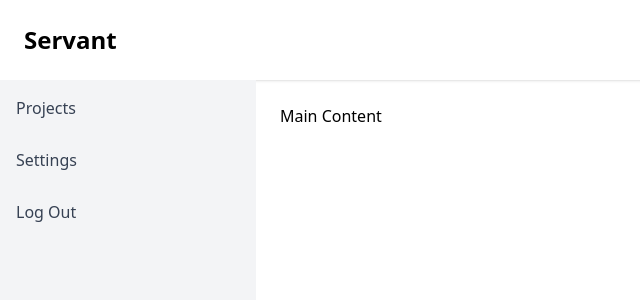
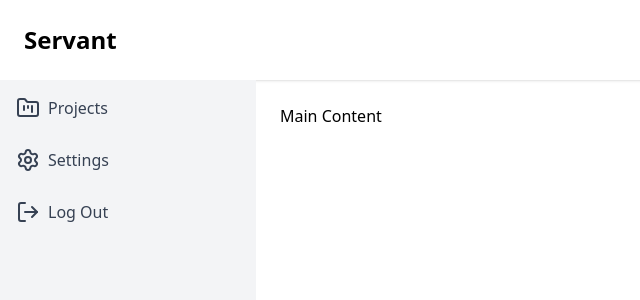
Before and after one commit to Yoni190/servant, a React app in the folder frontend/: page /home in a window 1280 px wide. Shown: the top 300 px of the page, without its empty margins (0-640 px from the left). Built offline with nearby package versions, Linux system fonts and the light colour scheme; the HTML template or start-up script is replaced by a standard one.

Commit message:
Setup lucide icons

```diff
--- a/frontend/package.json
+++ b/frontend/package.json
@@ -11,6 +11,7 @@
   },
   "dependencies": {
     "@tailwindcss/vite": "^4.1.18",
+    "lucide-react": "^0.562.0",
     "react": "^18.2.0",
     "react-dom": "^18.2.0",
     "react-router-dom": "^6.22.3",
--- a/frontend/src/components/Sidebar.jsx
+++ b/frontend/src/components/Sidebar.jsx
@@ -1,16 +1,20 @@
 import React from 'react'
+import { FolderKanban, LogOut, Settings } from 'lucide-react'
 
 const Sidebar = () => {
   return (
     <div className="bg-gray-100 w-64 p-4 min-h-screen">
       <ul className='flex flex-col gap-5'>
-        <li className="mb-2">
+        <li className="mb-2 flex gap-2">
+          <FolderKanban className='text-gray-700'/>
           <a href="#" className="text-gray-700">Projects</a>
         </li>
-        <li className="mb-2">
+        <li className="mb-2 flex gap-2">
+          <Settings className='text-gray-700'/>
           <a href="#" className="text-gray-700">Settings</a>
         </li>
-        <li className="mb-2">
+        <li className="mb-2 flex gap-2">
+          <LogOut className='text-gray-700'/>
           <a href="#" className="text-gray-700">Log Out</a>
         </li>
       </ul>
```
Also changed, not shown: 1 other file (tests, documents, lock files or other folders).
